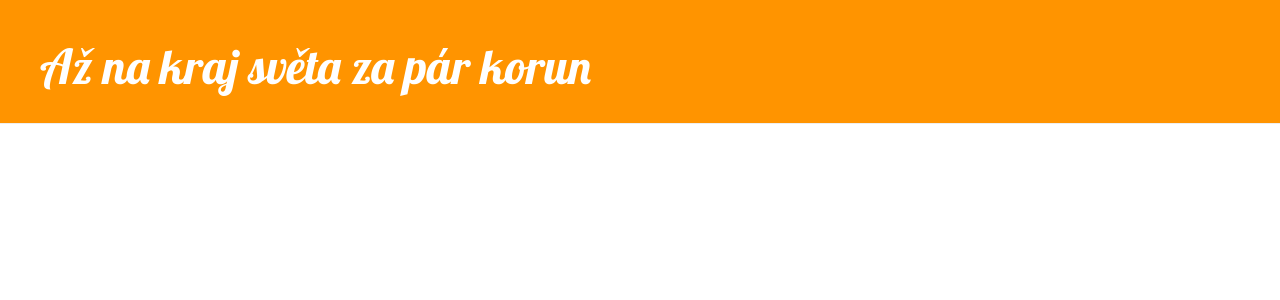
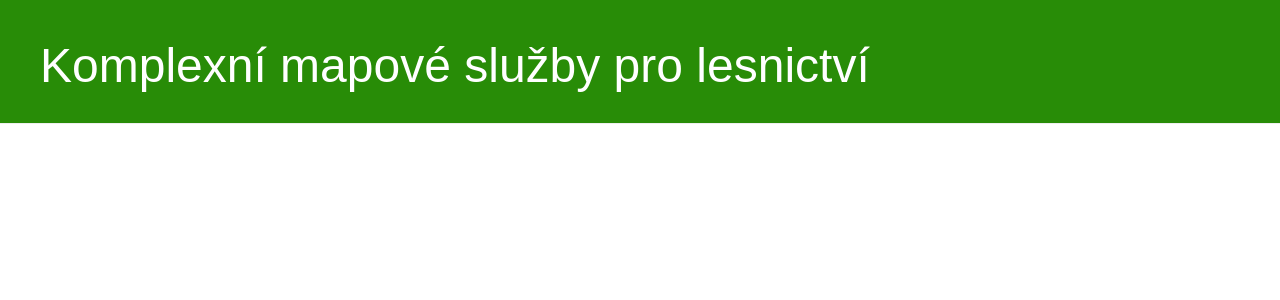
Before and after one commit to MartinUrbi/my-first-blog, a Django app: page / in a window 1280 px wide. Shown: the top 300 px of the page. Run offline with Django 3.2, Linux system fonts and the light colour scheme; data comes from the database, SQL or seed files in the repository; both versions use the stored data as it was after the commit; some libraries are stand-ins or nearby versions.

Commit message:
uprava css

```diff
--- a/blog/static/css/blog.css
+++ b/blog/static/css/blog.css
@@ -1,5 +1,5 @@
 .page-header {
-     background-color: #ff9400;
+     background-color: #288c07;
      margin-top: 0;
      padding: 20px 40px 20px 40px;
 }
@@ -11,10 +11,14 @@
 }
 
 .content {
-     margin-left: 80px;
+     margin-left: 40px;
 }
 
-h1, h2, h3, h4 {
+h1 {
+  font-family: sans-serif;
+}
+
+h2, h3, h4 {
      font-family: 'Lobster', cursive;
 }
 
--- a/blog/templates/blog/base.html
+++ b/blog/templates/blog/base.html
@@ -13,7 +13,7 @@
               {% if user.is_authenticated %}
                 <a href="{% url 'post_new' %}" class="top-menu"><span class="glyphicon glyphicon-plus"></span></a>
                {% endif %}
-               <h1><a href="/">Až na kraj světa za pár korun</a></h1>
+               <h1><a href="/">Komplexní mapové služby pro lesnictví</a></h1>
           </div>
           <div class="content container">
               <div class="row">
```
Also changed, not shown: db.sqlite3.
